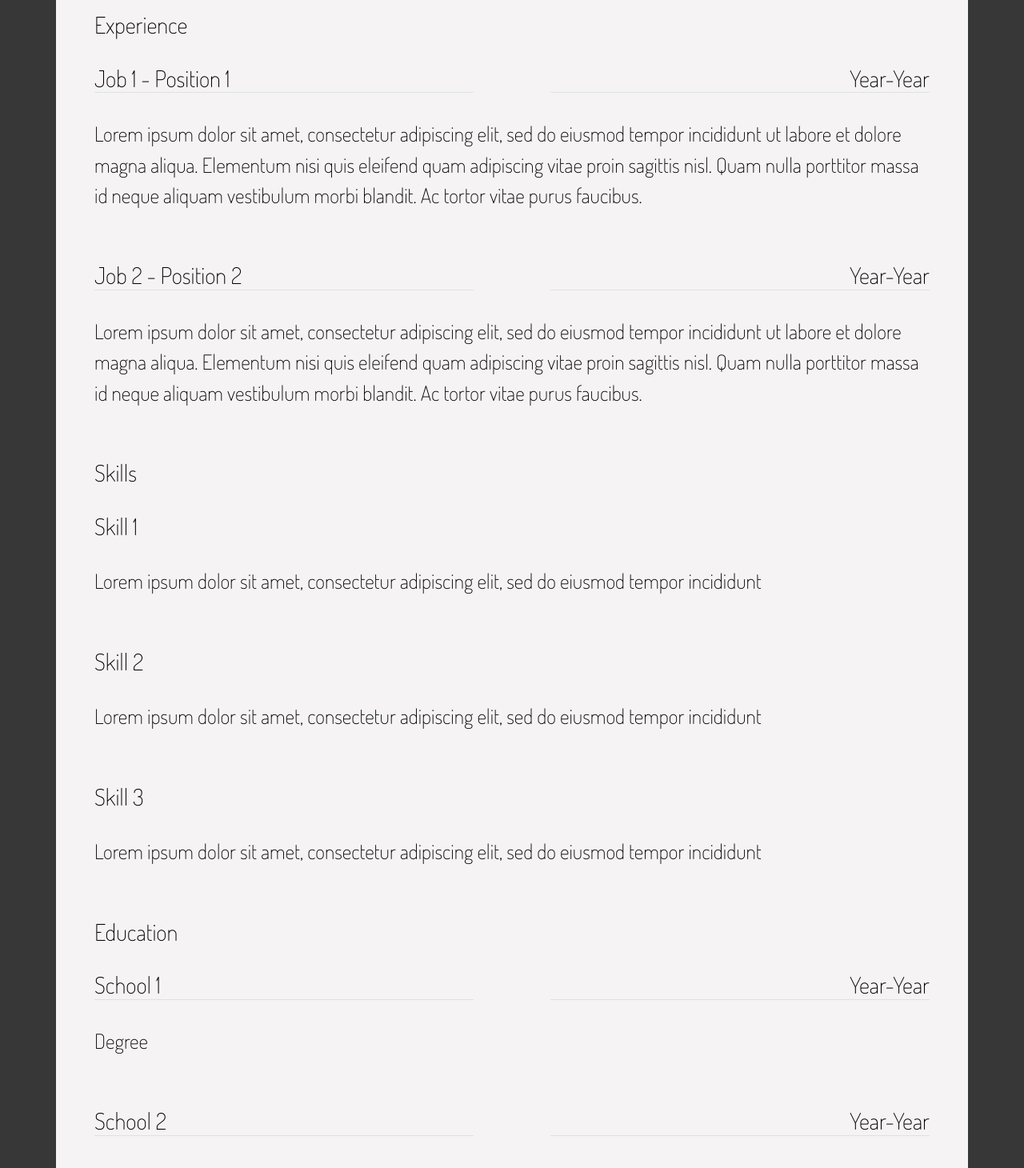
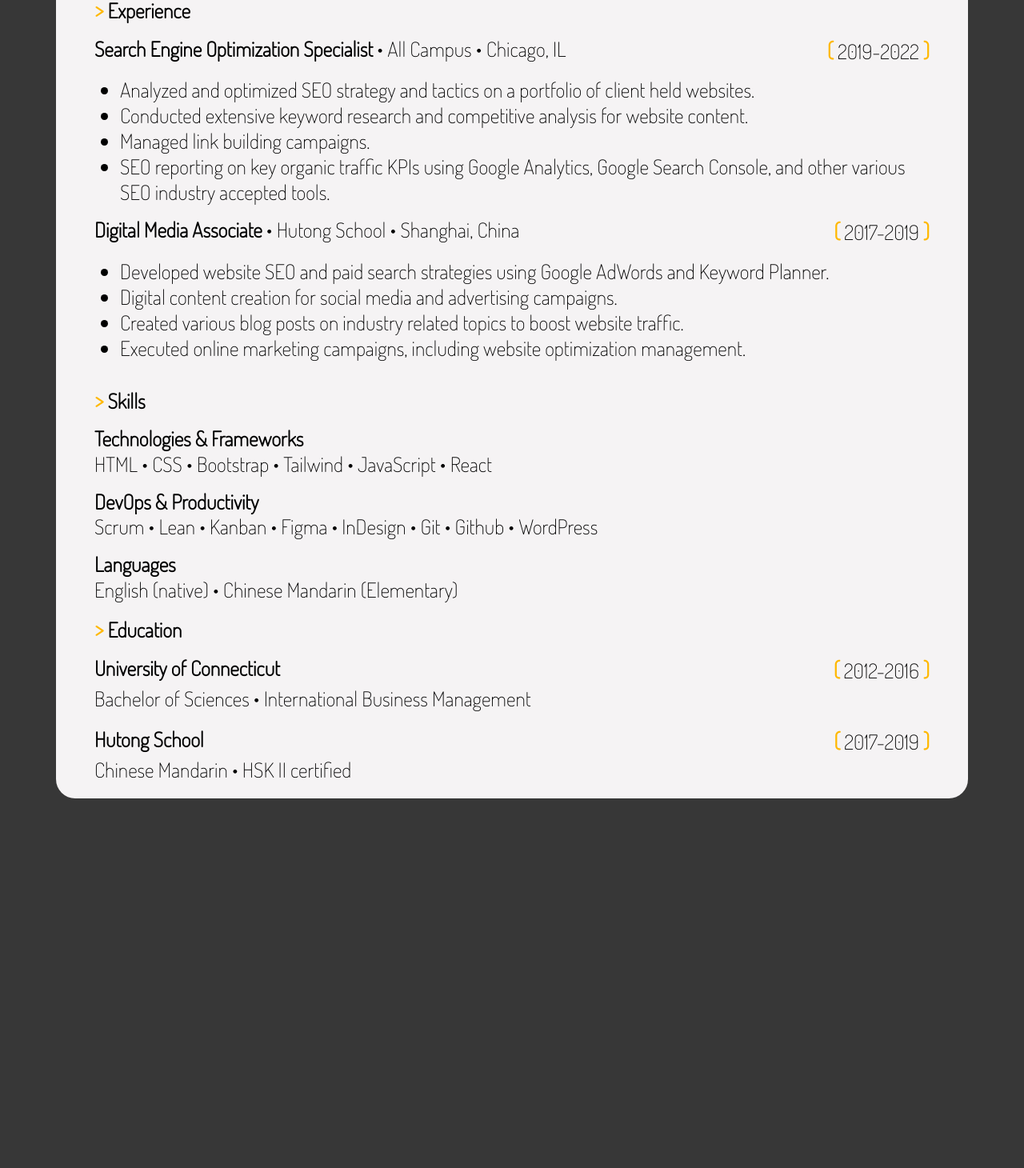
Before and after one commit to rwigley55/reed-wigley-portfolio, a React (Create React App) app: page / in a window 1280 px wide. Shown: the part 4760-6220 px from the top of the page at 80% size. After the commit the page ends 5774 px from the top, so only its background shows below. Built offline with nearby package versions, Linux system fonts and the light colour scheme.

Commit message:
Add resume body

```diff
--- a/src/index.css
+++ b/src/index.css
@@ -187,9 +187,16 @@ h2 {
   background-color: #f5f3f4;
 }
 
-.resume-header{
+.resume-header {
   font-size: 0.45rem;
 }
+
+.resume-header-character {
+  font-size: 0.45rem;
+  color: #FFB800;
+}
+
 .resume-text {
   color: black;
+  font-size: 0.4rem;
 }
--- a/src/resume.js
+++ b/src/resume.js
@@ -1,8 +1,9 @@
-import React from "react";
+import React, { Fragment } from "react";
 import { Container, Row, Col } from "react-bootstrap";
 
 const Resume = (props) => {
   return (
+    <Fragment>
       <Container className="">
         <Row>
           <Col>
@@ -10,10 +11,14 @@ const Resume = (props) => {
             <h2 className="text-center">Front-end Developer</h2>
           </Col>
         </Row>
-      <Row className="resume-background">
+      </Container>
+      <Container className="resume-background rounded-2 mb-1">
+        <Row>
           <Col>
-          <h3 className="resume-text resume-header">Summary</h3>
-          <p className="resume-text body-text">
+            <h3 className="resume-text resume-header mb-1 fw-bold mt-1">
+              <span className="resume-header-character">></span> Summary
+            </h3>
+            <p className="resume-text lh-sm">
               Lorem ipsum dolor sit amet, consectetur adipiscing elit, sed do
               eiusmod tempor incididunt ut labore et dolore magna aliqua.
               Elementum nisi quis eleifend quam adipiscing vitae proin sagittis
@@ -22,127 +27,178 @@ const Resume = (props) => {
             </p>
           </Col>
         </Row>
-      <Row className="resume-background">
+        <Row>
           <Col>
-          <h3 className="resume-text resume-header">Experience</h3>
+            <h3 className="resume-text resume-header mb-1 fw-bold">
+              <span className="resume-header-character">></span> Experience
+            </h3>
           </Col>
         </Row>
-      <Row className="resume-background">
+        <Row>
+          <Col className="">
+            <h4 className="resume-text resume-header mb-1">
+              <span className="resume-text resume-header mb-1 fw-bold">
+                Search Engine Optimization Specialist
+              </span>{" "}
+              • All Campus • Chicago, IL
+            </h4>
+          </Col>
+          <Col xs={4}>
+            <h4 className="resume-text resume-header text-end mb-1">
+              <span className="resume-header-character fw-bold">(</span>{" "}
+              2019-2022{" "}
+              <span className="resume-header-character fw-bold">)</span>
+            </h4>
+          </Col>
+        </Row>
+        <Row>
           <Col>
-          <h4 className="resume-text resume-header border-bottom">
-            Job 1 - Position 1
+            <ul className="ps-2 mb-1">
+              <li className="resume-text lh-sm">
+                Analyzed and optimized SEO strategy and tactics on a portfolio
+                of client held websites.
+              </li>
+              <li className="resume-text lh-sm">
+                Conducted extensive keyword research and competitive analysis
+                for website content.
+              </li>
+              <li className="resume-text lh-sm">
+                Managed link building campaigns.
+              </li>
+              <li className="resume-text lh-sm">
+                SEO reporting on key organic traffic KPIs using Google
+                Analytics, Google Search Console, and other various SEO industry
+                accepted tools.
+              </li>
+            </ul>
+          </Col>
+        </Row>
+        <Row>
+          <Col className="pe-0">
+            <h4 className="resume-text resume-header mb-1">
+              <span className="resume-text resume-header mb-1 fw-bold">
+                Digital Media Associate
+              </span>{" "}
+              • Hutong School • Shanghai, China
+            </h4>
+          </Col>
+          <Col xs={4}>
+            <h4 className="resume-text resume-header text-end mb-1">
+              <span className="resume-header-character fw-bold">(</span>{" "}
+              2017-2019{" "}
+              <span className="resume-header-character fw-bold">)</span>
+            </h4>
+          </Col>
+        </Row>
+        <Row>
+          <Col>
+            <ul className="ps-2 mb-2">
+              <li className="resume-text lh-sm">
+                Developed website SEO and paid search strategies using Google AdWords and
+                Keyword Planner.
+              </li>
+              <li className="resume-text lh-sm">
+                Digital content creation for social media and advertising
+                campaigns.
+              </li>
+              <li className="resume-text lh-sm">
+                Created various blog posts on industry related topics to boost
+                website traffic.
+              </li>
+              <li className="resume-text lh-sm">
+                Executed online marketing campaigns, including website
+                optimization management.
+              </li>
+            </ul>
+          </Col>
+        </Row>
+        <Row>
+          <Col>
+            <h3 className="resume-text resume-header mb-1 fw-bold">
+              <span className="resume-header-character">></span> Skills
+            </h3>
+          </Col>
+        </Row>
+        <Row>
+          <Col xs={12}>
+            <h4 className="resume-text resume-header mb-0 fw-bold">
+              Technologies & Frameworks
+            </h4>
+          </Col>
+          <Col xs={12}>
+            <p className="resume-text lh-sm mb-1">
+              HTML • CSS • Bootstrap • Tailwind • JavaScript • React
+            </p>
+          </Col>
+          <Col xs={12}>
+            <h4 className="resume-text resume-header mb-0 fw-bold">
+              DevOps & Productivity
+            </h4>
+          </Col>
+          <Col xs={12}>
+            <p className="resume-text lh-sm mb-1">
+              Scrum • Lean • Kanban • Figma • InDesign • Git • Github •
+              WordPress
+            </p>
+          </Col>
+          <Col xs={12}>
+            <h4 className="resume-text resume-header mb-0 fw-bold">
+              Languages
+            </h4>
+          </Col>
+          <Col xs={12}>
+            <p className="resume-text lh-sm mb-1">
+              English (native) • Chinese Mandarin (Elementary)
+            </p>
+          </Col>
+        </Row>
+        <Row>
+          <Col>
+            <h3 className="resume-text resume-header mb-1 fw-bold">
+              <span className="resume-header-character">></span> Education
+            </h3>
+          </Col>
+        </Row>
+        <Row>
+          <Col>
+            <h4 className="resume-text resume-header mb-0 fw-bold">
+              University of Connecticut
             </h4>
           </Col>
           <Col>
-          <h4 className="resume-text resume-header text-end border-bottom">
-            Year-Year
+            <h4 className="resume-text resume-header text-end mb-0">
+              <span className="resume-header-character fw-bold">(</span>{" "}
+              2012-2016{" "}
+              <span className="resume-header-character fw-bold">)</span>
             </h4>
           </Col>
         </Row>
-      <Row className="resume-background">
+        <Row>
           <Col>
-          <p className="resume-text body-text">
-            Lorem ipsum dolor sit amet, consectetur adipiscing elit, sed do
-            eiusmod tempor incididunt ut labore et dolore magna aliqua.
-            Elementum nisi quis eleifend quam adipiscing vitae proin sagittis
-            nisl. Quam nulla porttitor massa id neque aliquam vestibulum morbi
-            blandit. Ac tortor vitae purus faucibus.{" "}
+            <p className="resume-text mb-1">
+              Bachelor of Sciences • International Business Management
             </p>
           </Col>
         </Row>
-      <Row className="resume-background">
+        <Row>
           <Col>
-          <h4 className="resume-text resume-header border-bottom">
-            Job 2 - Position 2
-          </h4>
+            <h4 className="resume-text resume-header mb-0 fw-bold">Hutong School</h4>
           </Col>
           <Col>
-          <h4 className="resume-text resume-header text-end border-bottom">
-            Year-Year
+            <h4 className="resume-text resume-header text-end mb-0">
+              <span className="resume-header-character fw-bold">(</span>{" "}
+              2017-2019{" "}
+              <span className="resume-header-character fw-bold">)</span>
             </h4>
           </Col>
         </Row>
-      <Row className="resume-background">
+        <Row>
           <Col>
-          <p className="resume-text body-text">
-            Lorem ipsum dolor sit amet, consectetur adipiscing elit, sed do
-            eiusmod tempor incididunt ut labore et dolore magna aliqua.
-            Elementum nisi quis eleifend quam adipiscing vitae proin sagittis
-            nisl. Quam nulla porttitor massa id neque aliquam vestibulum morbi
-            blandit. Ac tortor vitae purus faucibus.{" "}
-          </p>
-        </Col>
-      </Row>
-      <Row className="resume-background">
-        <Col>
-          <h3 className="resume-text resume-header">Skills</h3>
-        </Col>
-      </Row>
-      <Row className="resume-background">
-        <Col xs={12}>
-          <h4 className="resume-text resume-header">Skill 1</h4>
-        </Col>
-        <Col xs={12}>
-          <p className="resume-text body-text">
-            Lorem ipsum dolor sit amet, consectetur adipiscing elit, sed do
-            eiusmod tempor incididunt
-          </p>
-        </Col>
-        <Col xs={12}>
-          <h4 className="resume-text resume-header">Skill 2</h4>
-        </Col>
-        <Col xs={12}>
-          <p className="resume-text body-text">
-            Lorem ipsum dolor sit amet, consectetur adipiscing elit, sed do
-            eiusmod tempor incididunt
-          </p>
-        </Col>
-        <Col xs={12}>
-          <h4 className="resume-text resume-header">Skill 3</h4>
-        </Col>
-        <Col xs={12}>
-          <p className="resume-text body-text">
-            Lorem ipsum dolor sit amet, consectetur adipiscing elit, sed do
-            eiusmod tempor incididunt
-          </p>
-        </Col>
-      </Row>
-      <Row className="resume-background">
-        <Col>
-          <h3 className="resume-text resume-header">Education</h3>
-        </Col>
-      </Row>
-      <Row className="resume-background">
-        <Col>
-          <h4 className="resume-text resume-header border-bottom">School 1</h4>
-        </Col>
-        <Col>
-          <h4 className="resume-text resume-header text-end border-bottom">
-            Year-Year
-          </h4>
-        </Col>
-      </Row>
-      <Row className="resume-background">
-        <Col>
-          <p className="resume-text body-text">Degree</p>
-        </Col>
-      </Row>
-      <Row className="resume-background">
-        <Col>
-          <h4 className="resume-text resume-header border-bottom">School 2</h4>
-        </Col>
-        <Col>
-          <h4 className="resume-text resume-header text-end border-bottom">
-            Year-Year
-          </h4>
-        </Col>
-      </Row>
-      <Row className="resume-background">
-        <Col>
-          <p className="resume-text body-text">Degree 2</p>
+            <p className="resume-text mb-1">Chinese Mandarin • HSK II certified</p>
           </Col>
         </Row>
       </Container>
+    </Fragment>
   );
 };
 
```
Lines whose indentation alone changed are shown as unchanged.
